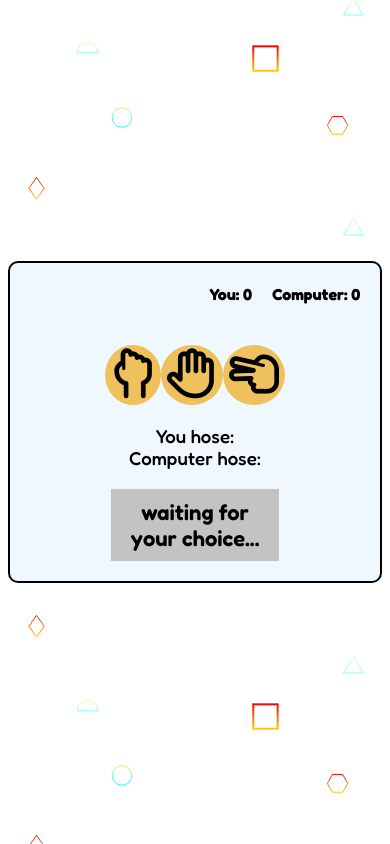
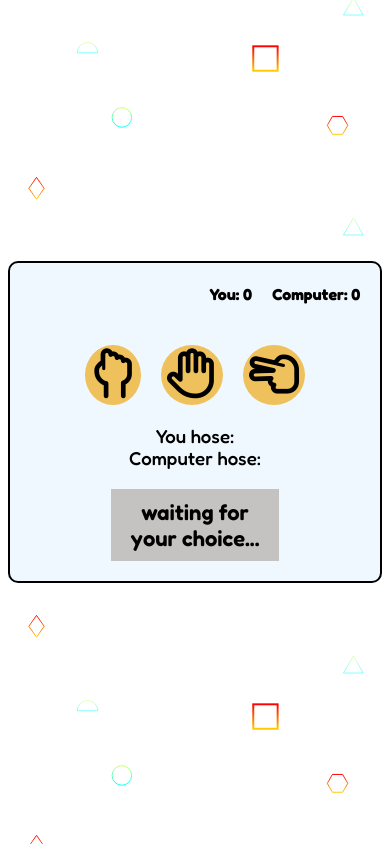
Before and after one commit to GrzeCHu-a11y/ts-rock-paper-scrissors-game, a website: page index.html in a window 390 px wide. Drawn offline with Linux system fonts and the light colour scheme.

Commit message:
improved mobile style

```diff
--- a/style.css
+++ b/style.css
@@ -16,6 +16,7 @@ body {
     min-height: 100vh;
     padding: 0;
     margin: 0;
+    overflow: hidden;
 }
 
 main {
@@ -65,6 +66,7 @@ main {
 @media (max-width: 1000px) {
     .items-container{
         width: auto;
+        gap: 20px;
     }
 }
 
```
